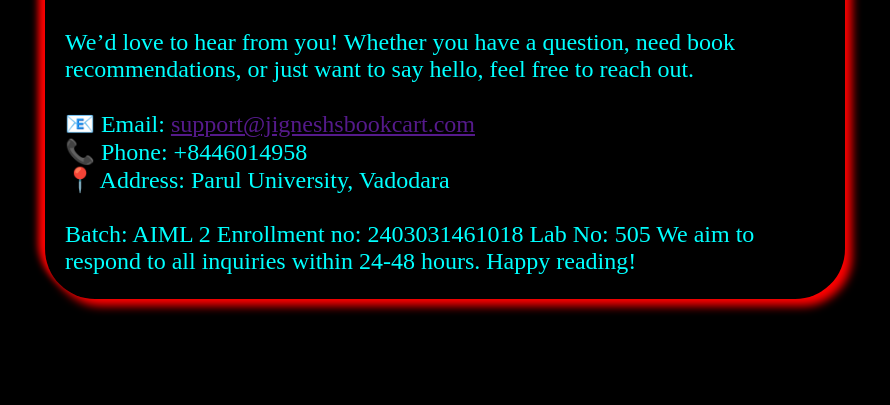
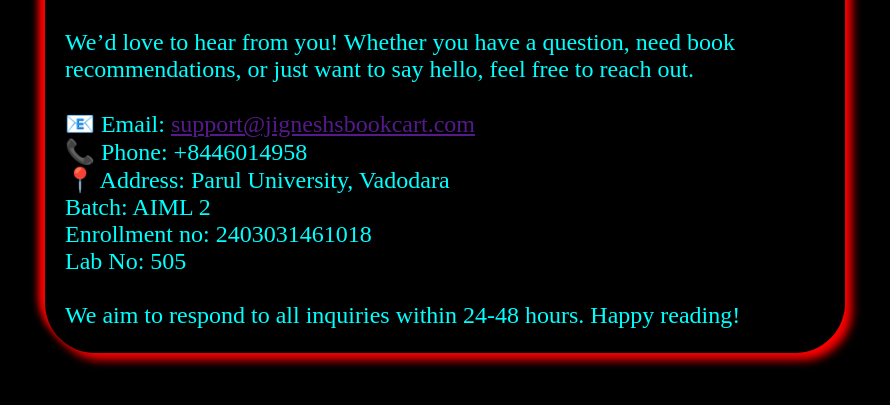
Before and after one commit to JigneshGhodke/Jignesh-Ghodke-Project, a plain HTML site: page Project/contact.html in a window 1280 px wide. Shown: the part 165-570 px from the top of the page, without its empty margins (195-1085 px from the left). Drawn offline with Linux system fonts and the light colour scheme.

Commit message:
Update contact.html

```diff
--- a/Project/contact.html
+++ b/Project/contact.html
@@ -13,13 +13,13 @@
 
         📧 Email: <a class="a" href="">support@jigneshsbookcart.com</a> <br>
         📞 Phone: +8446014958 <br>
-        📍 Address: Parul University, Vadodara  <br><br>
-            Batch: AIML 2
-            Enrollment no: 2403031461018
-            Lab No: 505
+        📍 Address: Parul University, Vadodara  <br>
+            Batch: AIML 2 <br>
+            Enrollment no: 2403031461018 <br>
+            Lab No: 505 <br><br>
 
 
-        We aim to respond to all inquiries within 24-48 hours. Happy reading!</p></div>
+        We aim to respond to all inquiries within 24-48 hours. Happy reading! <br> </p></div>
     </div>
 </body>
 </html>
```
